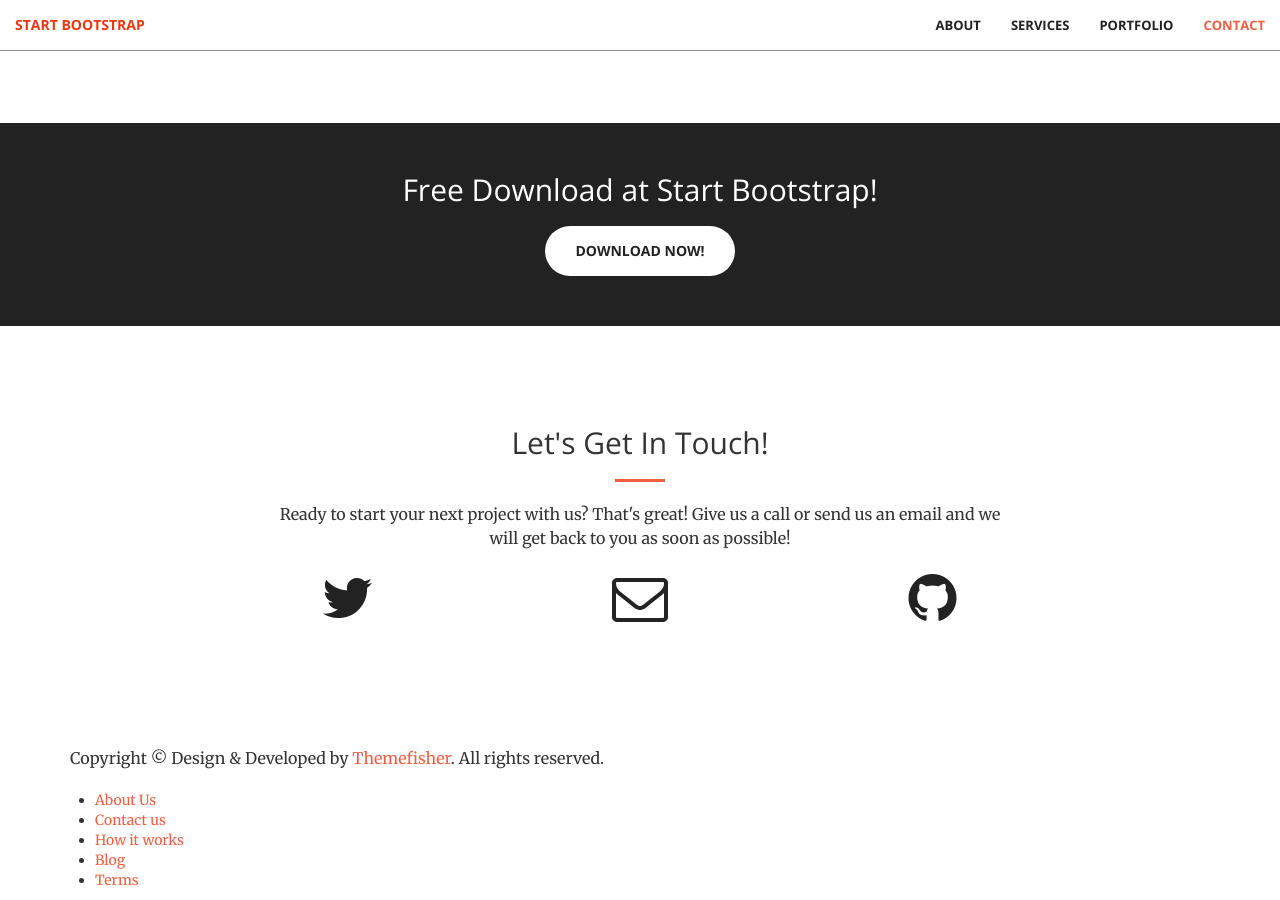
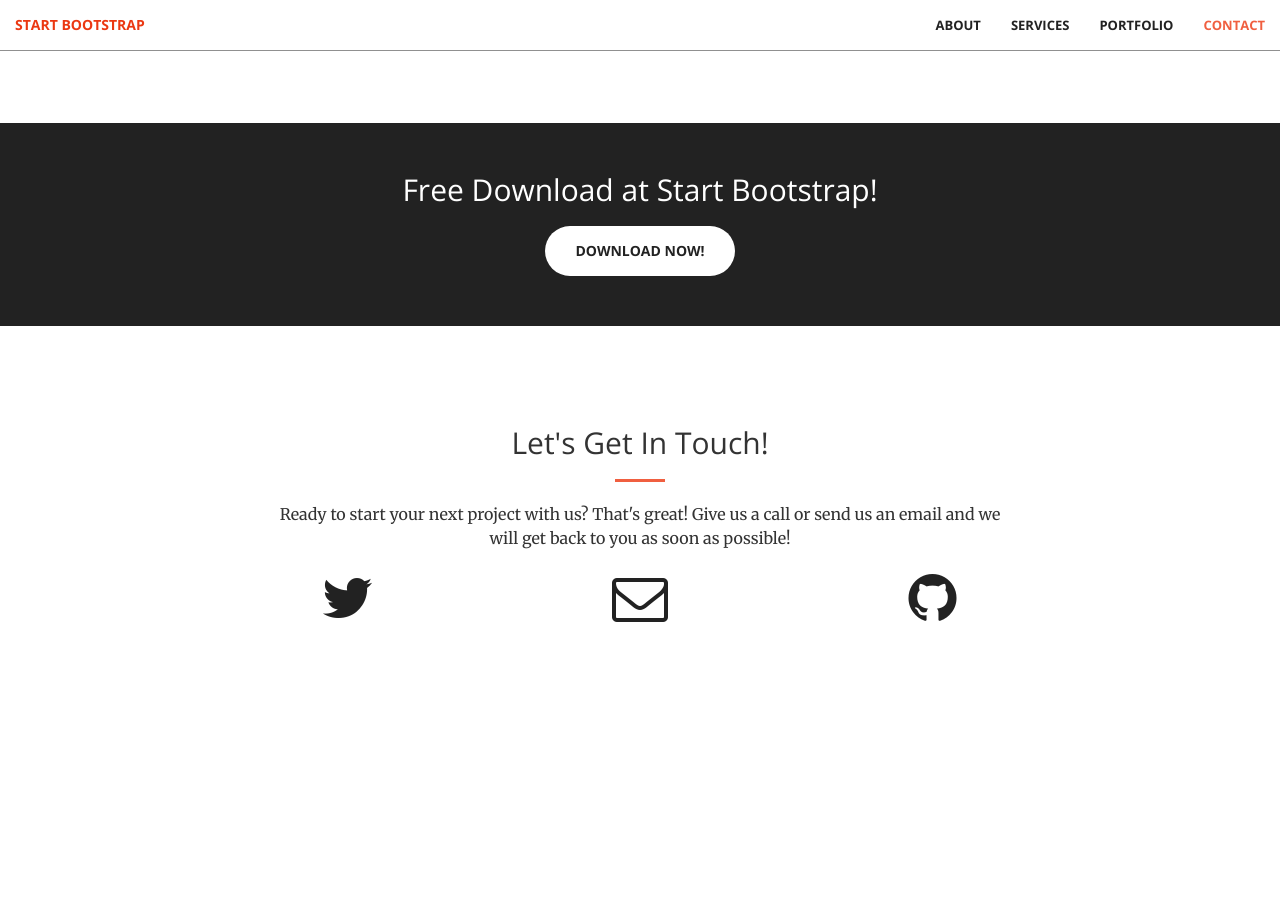
Before and after one commit to streaming10/web, a Jekyll site: the page built from index.html, in a window 1280 px wide and 900 px high, scrolled down 1651 px. Built offline with Jekyll 4.4.1, drawn with Linux system fonts in a browser that asks for light colours; after the commit the page ends 2397 px from its top, so only the background shows below that.

Commit message:
Update front.html

```diff
--- a/_layouts/front.html
+++ b/_layouts/front.html
@@ -12,23 +12,3 @@
   {% include contact.html %}
   {% include scripts.html %}
 </body>
-<!-- footer Start -->
-<footer>
-  <div class="container">
-    <div class="row">
-      <div class="col-md-12">
-        <p>Copyright &copy; Design &amp; Developed by <a href="http://www.themefisher.com">Themefisher</a>. All rights reserved.</p>
-      </div>
-      <div class="footer-manu">
-          <ul>
-            <li><a href="#">About Us</a></li>
-            <li><a href="{{ site.baseurl }}/contact">Contact us</a></li>
-            <li><a href="#">How it works</a></li>
-            <li><a href="{{ site.baseurl }}/blog">Blog</a></li>
-            <li><a href="#">Terms</a></li>
-          </ul>
-        </div>
-    </div>
-  </div>
-</footer>
-</html>
```
